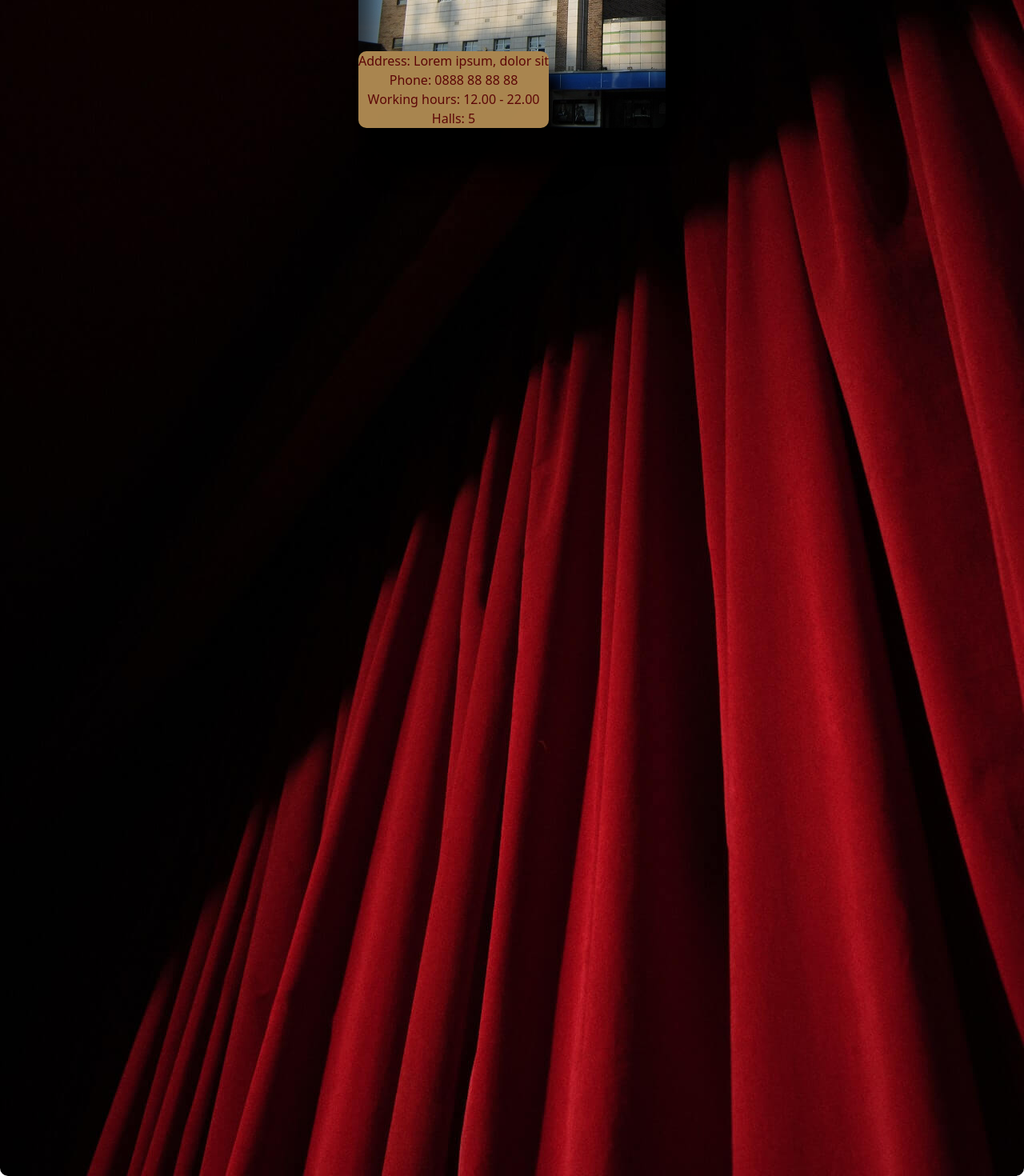
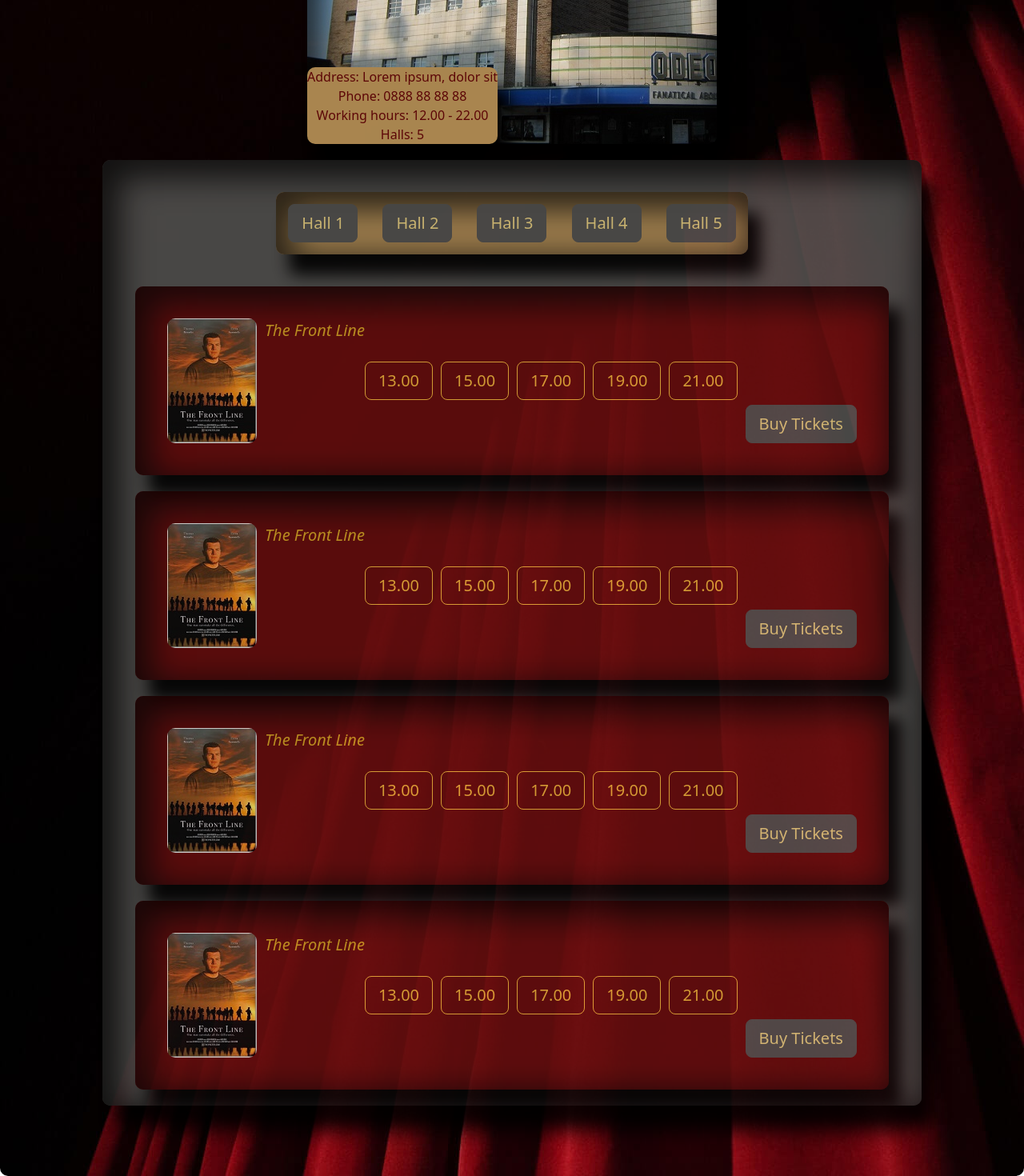
Before and after one commit to diantoshev/movie-theatre-website, a React (Create React App) app in the folder movie-theatre-website/: page /theatres/1 in a window 1280 px wide. Shown: the part 450-1920 px from the top of the page at 80% size. Built offline with nearby package versions, Linux system fonts and the light colour scheme.

Commit message:
Working on Theater Screening,Details,Panel

```diff
--- a/movie-theatre-website/src/pages/TheatreDetailPage/TheatreDetail.jsx
+++ b/movie-theatre-website/src/pages/TheatreDetailPage/TheatreDetail.jsx
@@ -1,12 +1,14 @@
 import PageContainer from "../../components/PageContainer/PageContainer";
 import TheatreInfoPanel from "./components/TheaterInfo/TheaterInfo";
 import "./TheatreDetail.scss";
+import TheaterPanel from "./components/TheaterPanel/TheaterPanel";
 
 export default function TheatreDetailsPage(props) {
   return (
     <PageContainer>
       <div className="page-container-design">
         <TheatreInfoPanel />
+        <TheaterPanel />
       </div>
     </PageContainer>
   );
--- a/movie-theatre-website/src/pages/TheatreDetailPage/TheatreDetail.scss
+++ b/movie-theatre-website/src/pages/TheatreDetailPage/TheatreDetail.scss
@@ -1,7 +1,8 @@
 .page-container-design {
-  min-width: 30%;
+  min-width: 20%;
   height: 500px;
   div {
     min-height: 100%;
+    margin-top: 20px;
   }
 }
--- a/movie-theatre-website/src/pages/TheatreDetailPage/components/TheaterInfo/TheaterInfo.scss
+++ b/movie-theatre-website/src/pages/TheatreDetailPage/components/TheaterInfo/TheaterInfo.scss
@@ -1,6 +1,9 @@
 .theatre-info-design {
   background-image: url("./assets/cinema.jpg");
   background-repeat: no-repeat;
+  max-width: 40%;
+  margin-left: auto;
+  margin-right: auto;
   border-radius: 10px;
   justify-content: flex-start;
   align-items: flex-end;
--- /dev/null
+++ b/movie-theatre-website/src/pages/TheatreDetailPage/components/TheaterPanel/TheaterPanel.jsx
@@ -0,0 +1,20 @@
+import GreyContainer from "../../../../components/GreyContainer/GeryContainer";
+import GoldContainer from "../../../../components/GoldContainer/GoldContainer";
+import "./TheaterPanel.scss";
+import DarkButton from "../../../../components/Buttons/DarkButton";
+import TheaterScreenings from "../TheaterScreenings/TheaterScreening";
+
+export default function TheaterPanel() {
+  return (
+    <GreyContainer className="theater-big-panel-design">
+      <GoldContainer className="theater-panel-design">
+        <DarkButton className="btn-hall">Hall 1</DarkButton>
+        <DarkButton className="btn-hall">Hall 2</DarkButton>
+        <DarkButton className="btn-hall">Hall 3</DarkButton>
+        <DarkButton className="btn-hall">Hall 4</DarkButton>
+        <DarkButton className="btn-hall">Hall 5</DarkButton>
+      </GoldContainer>
+      <TheaterScreenings />
+    </GreyContainer>
+  );
+}
--- /dev/null
+++ b/movie-theatre-website/src/pages/TheatreDetailPage/components/TheaterPanel/TheaterPanel.scss
@@ -0,0 +1,19 @@
+.theater-big-panel-design {
+  border-radius: 10px;
+  flex-wrap: wrap;
+  max-width: 80%;
+  margin-left: auto;
+  margin-right: auto;
+}
+.theater-panel-design {
+  min-width: 60%;
+  min-height: 8vh !important;
+  border-radius: 10px;
+  align-items: flex-start;
+  justify-content: space-around;
+  align-self: flex-start;
+}
+.btn-hall {
+  margin: 15px;
+  min-width: 10%;
+}
--- /dev/null
+++ b/movie-theatre-website/src/pages/TheatreDetailPage/components/TheaterScreenings/TheaterScreening.jsx
@@ -0,0 +1,51 @@
+import RedContainer from "../../../../components/RedContainer/RedContainer";
+import "./TheaterScreening.scss";
+import GoldButton from "../../../../components/Buttons/GoldButton";
+import DarkButton from "../../../../components/Buttons/DarkButton";
+
+export default function TheaterScreenings() {
+  return (
+    <div>
+      <RedContainer className="movie-container">
+        <img src={require("./assets/poster1.jpg")} alt="poster" />
+        <span className="movie-title">The Front Line</span>
+        <GoldButton className="btn-screening">13.00</GoldButton>
+        <GoldButton className="btn-screening">15.00</GoldButton>
+        <GoldButton className="btn-screening">17.00</GoldButton>
+        <GoldButton className="btn-screening">19.00</GoldButton>
+        <GoldButton className="btn-screening">21.00</GoldButton>
+        <DarkButton className="btn-buy">Buy Tickets</DarkButton>
+      </RedContainer>
+      <RedContainer className="movie-container">
+        <img src={require("./assets/poster1.jpg")} alt="poster" />
+        <span className="movie-title">The Front Line</span>
+        <GoldButton className="btn-screening">13.00</GoldButton>
+        <GoldButton className="btn-screening">15.00</GoldButton>
+        <GoldButton className="btn-screening">17.00</GoldButton>
+        <GoldButton className="btn-screening">19.00</GoldButton>
+        <GoldButton className="btn-screening">21.00</GoldButton>
+        <DarkButton className="btn-buy">Buy Tickets</DarkButton>
+      </RedContainer>
+      <RedContainer className="movie-container">
+        <img src={require("./assets/poster1.jpg")} alt="poster" />
+        <span className="movie-title">The Front Line</span>
+        <GoldButton className="btn-screening">13.00</GoldButton>
+        <GoldButton className="btn-screening">15.00</GoldButton>
+        <GoldButton className="btn-screening">17.00</GoldButton>
+        <GoldButton className="btn-screening">19.00</GoldButton>
+        <GoldButton className="btn-screening">21.00</GoldButton>
+        <DarkButton className="btn-buy">Buy Tickets</DarkButton>
+      </RedContainer>
+      <RedContainer className="movie-container">
+        <img src={require("./assets/poster1.jpg")} alt="poster" />
+        <span className="movie-title">The Front Line</span>
+        <GoldButton className="btn-screening">13.00</GoldButton>
+        <GoldButton className="btn-screening">15.00</GoldButton>
+        <GoldButton className="btn-screening">17.00</GoldButton>
+        <GoldButton className="btn-screening">19.00</GoldButton>
+        <GoldButton className="btn-screening">21.00</GoldButton>
+        <DarkButton className="btn-buy">Buy Tickets</DarkButton>
+      </RedContainer>
+    </div>
+  );
+}
--- /dev/null
+++ b/movie-theatre-website/src/pages/TheatreDetailPage/components/TheaterScreenings/TheaterScreening.scss
@@ -0,0 +1,16 @@
+.movie-title {
+  align-self: flex-start;
+  justify-self: flex-start;
+  margin-left: 10px;
+  font-style: italic;
+  font-size: 20px;
+}
+.movie-container {
+  border-radius: 10px;
+}
+.btn-screening {
+  margin-right: 10px;
+}
+.btn-buy {
+  align-self: flex-end;
+}
```
Also changed, not shown: movie-theatre-website/src/pages/TheatreDetailPage/components/TheaterInfo/assets/cinema.jpg, movie-theatre-website/src/pages/TheatreDetailPage/components/TheaterScreenings/assets/poster1.jpg (added).
